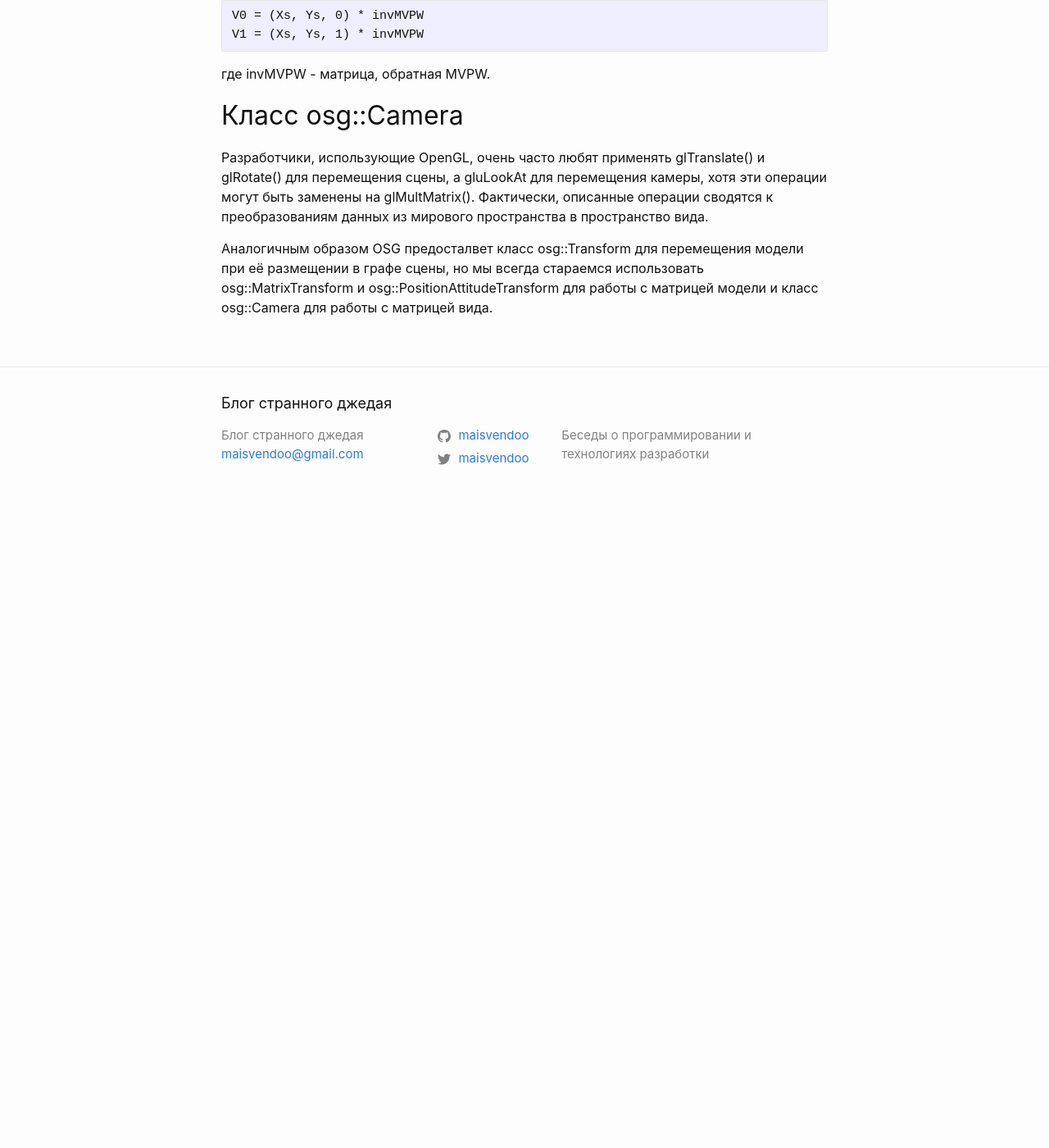
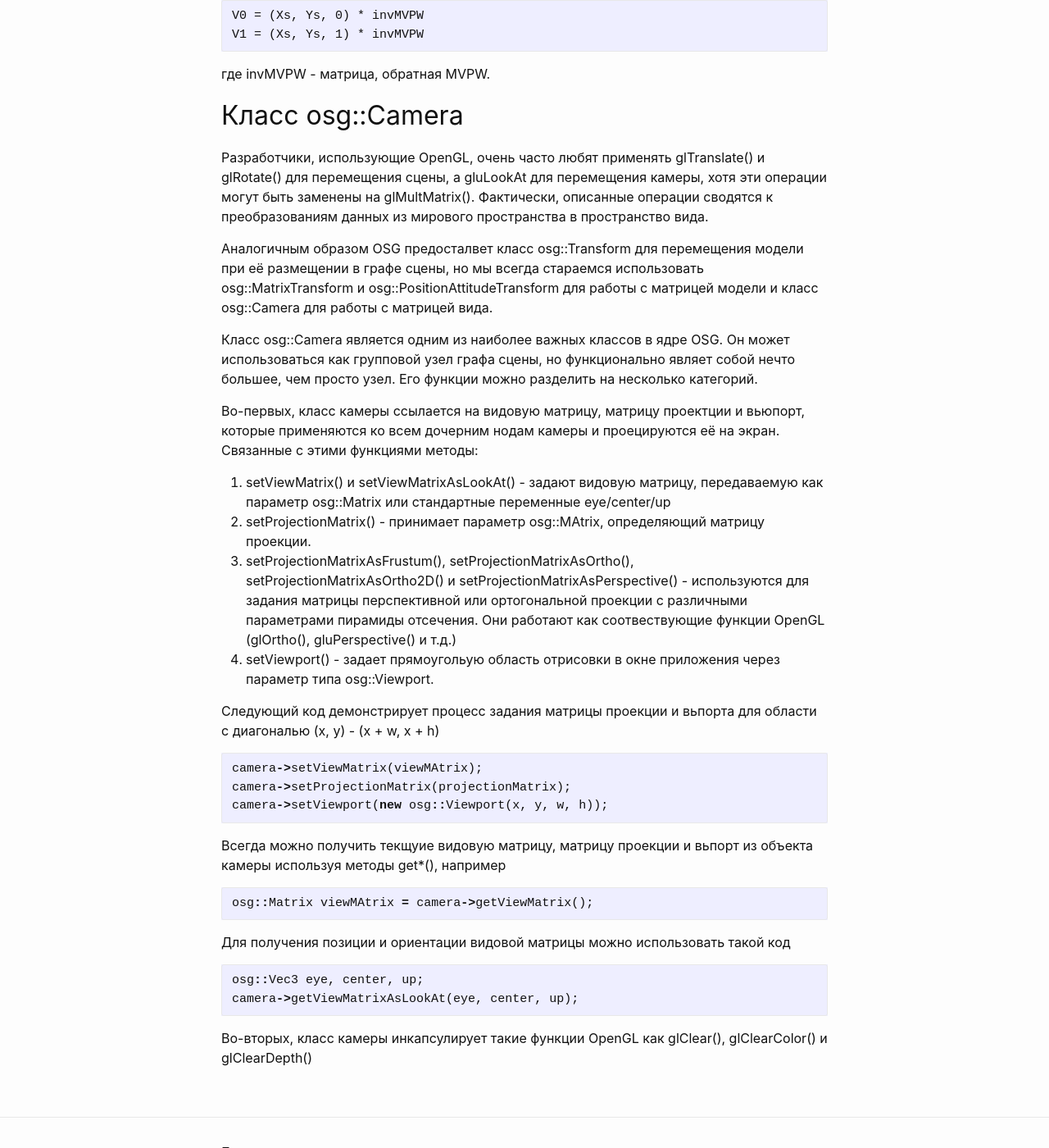
Before and after one commit to maisvendoo/maisvendoo.github.io, a Jekyll site: the page built from _posts/2018-11-05-from-world-to-screen.markdown, in a window 1280 px wide and 1400 px high, scrolled down 1641 px. Shown: the whole window at 82% size. Built offline with Jekyll 4.4.1, drawn with Linux system fonts in a browser that asks for light colours; before the commit the page ends 2271 px from its top, so only the background shows below that.

Commit message:
Camera class

````diff
--- a/_posts/2018-11-05-from-world-to-screen.markdown
+++ b/_posts/2018-11-05-from-world-to-screen.markdown
@@ -46,3 +46,35 @@ V1 = (Xs, Ys, 1) * invMVPW
 Разработчики, использующие OpenGL, очень часто любят применять glTranslate() и glRotate() для перемещения сцены, а gluLookAt для перемещения камеры, хотя эти операции могут быть заменены на glMultMatrix(). Фактически, описанные операции сводятся к преобразованиям данных из мирового пространства в пространство вида.
 
 Аналогичным образом OSG предосталвет класс osg::Transform для перемещения модели при её размещении в графе сцены, но мы всегда стараемся использовать osg::MatrixTransform и osg::PositionAttitudeTransform для работы с матрицей модели и класс osg::Camera для работы с матрицей вида.
+
+Класс osg::Camera является одним из наиболее важных классов в ядре OSG. Он может использоваться как групповой узел графа сцены, но функционально являет собой нечто большее, чем просто узел. Его функции можно разделить на несколько категорий.
+
+Во-первых, класс камеры ссылается на видовую матрицу, матрицу проектции и вьюпорт, которые применяются ко всем дочерним нодам камеры и проецируются её на экран. Связанные с этими функциями методы:
+
+1. setViewMatrix() и setViewMatrixAsLookAt() - задают видовую матрицу, передаваемую как параметр osg::Matrix или стандартные переменные eye/center/up
+2. setProjectionMatrix() - принимает параметр osg::MAtrix, определяющий матрицу проекции.
+3. setProjectionMatrixAsFrustum(), setProjectionMatrixAsOrtho(), setProjectionMatrixAsOrtho2D() и setProjectionMatrixAsPerspective() - используются для задания матрицы перспективной или ортогональной проекции с различными параметрами пирамиды отсечения. Они работают как соотвествующие функции OpenGL (glOrtho(), gluPerspective() и т.д.)
+4. setViewport() - задает прямоугольую область отрисовки в окне приложения через параметр типа osg::Viewport.
+
+Следующий код демонстрирует процесс задания матрицы проекции и вьпорта для области с диагональю (x, y) - (x + w, x + h)
+
+```cpp
+camera->setViewMatrix(viewMAtrix);
+camera->setProjectionMatrix(projectionMatrix);
+camera->setViewport(new osg::Viewport(x, y, w, h));
+```
+
+Всегда можно получить текщуие видовую матрицу, матрицу проекции и вьпорт из объекта камеры используя методы get*(), например
+
+```cpp
+osg::Matrix viewMAtrix = camera->getViewMatrix();
+```
+
+Для получения позиции и ориентации видовой матрицы можно использовать такой код
+
+```cpp
+osg::Vec3 eye, center, up;
+camera->getViewMatrixAsLookAt(eye, center, up);
+```
+
+Во-вторых, класс камеры инкапсулирует такие функции OpenGL как glClear(), glClearColor() и glClearDepth()
````
